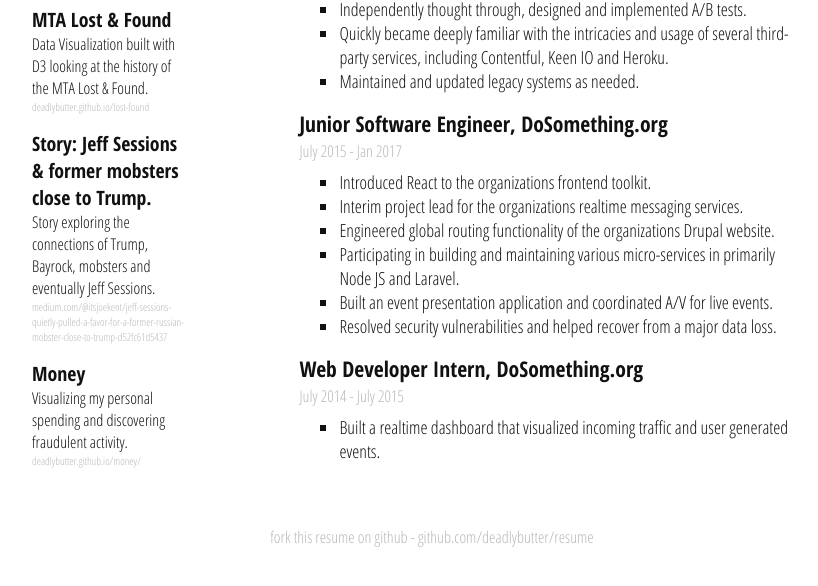
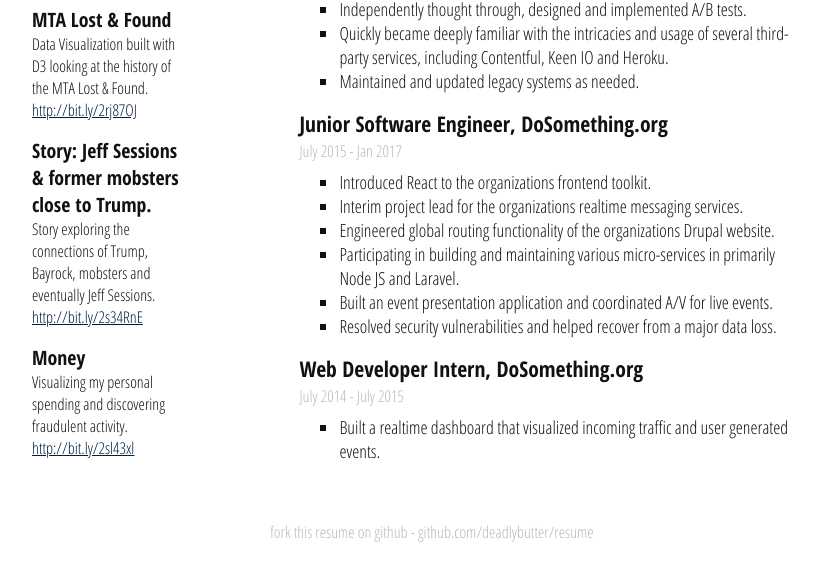
Before and after one commit to deadlybutter/resume, a website: page index.html in a window 1280 px wide. Shown: the part 210-796 px from the top of the page, without its empty margins (208-1026 px from the left). Drawn offline with Linux system fonts and the light colour scheme.

Commit message:
Style updates

```diff
--- a/index.html
+++ b/index.html
@@ -25,17 +25,17 @@
               <div class="-narrow">
                 <h4>MTA Lost & Found</h4>
                 <p class="-small">Data Visualization built with D3 looking at the history of the MTA Lost & Found.</p>
-                <div><span class="-extra_small">deadlybutter.github.io/lost-found</span></div>
+                <div><span class="-extra_small"><a href="http://bit.ly/2rj87OJ">http://bit.ly/2rj87OJ</a></span></div>
               </div>
               <div class="-seperate -narrow">
                 <h4>Story: Jeff Sessions & former mobsters close to Trump.</h4>
                 <p class="-small">Story exploring the connections of Trump, Bayrock, mobsters and eventually Jeff Sessions.</p>
-                <div><span class="-extra_small">medium.com/@itsjoekent/jeff-sessions-quietly-pulled-a-favor-for-a-former-russian-mobster-close-to-trump-d52fc61d5437</span></div>
+                <div><span class="-extra_small"><a href="http://bit.ly/2s34RnE">http://bit.ly/2s34RnE</a></span></div>
               </div>
               <div class="-seperate -narrow">
                 <h4>Money</h4>
                 <p class="-small">Visualizing my personal spending and discovering fraudulent activity.</p>
-                <div><span class="-extra_small">deadlybutter.github.io/money/</span></div>
+                <div><span class="-extra_small"><a href="http://bit.ly/2sl43xl">http://bit.ly/2sl43xl</a></span></div>
               </div>
             </div>
             <div class="container container__two-thirds">
--- a/main.scss
+++ b/main.scss
@@ -4,6 +4,7 @@
 
 $black: #111111;
 $grey: #b8b8b8;
+$darkBlue: #001f3f;
 
 $fontPrimary: 'Open Sans Condensed', sans-serif;
 $fontSecondary: 'Anton', sans-serif;
@@ -51,6 +52,11 @@
   &.-small {
     font-size: .9rem;
   }
+}
+
+a {
+  font-size: .9rem;
+  color: $darkBlue;
 }
 
 span {
```
Also changed, not shown: public/main.css.
